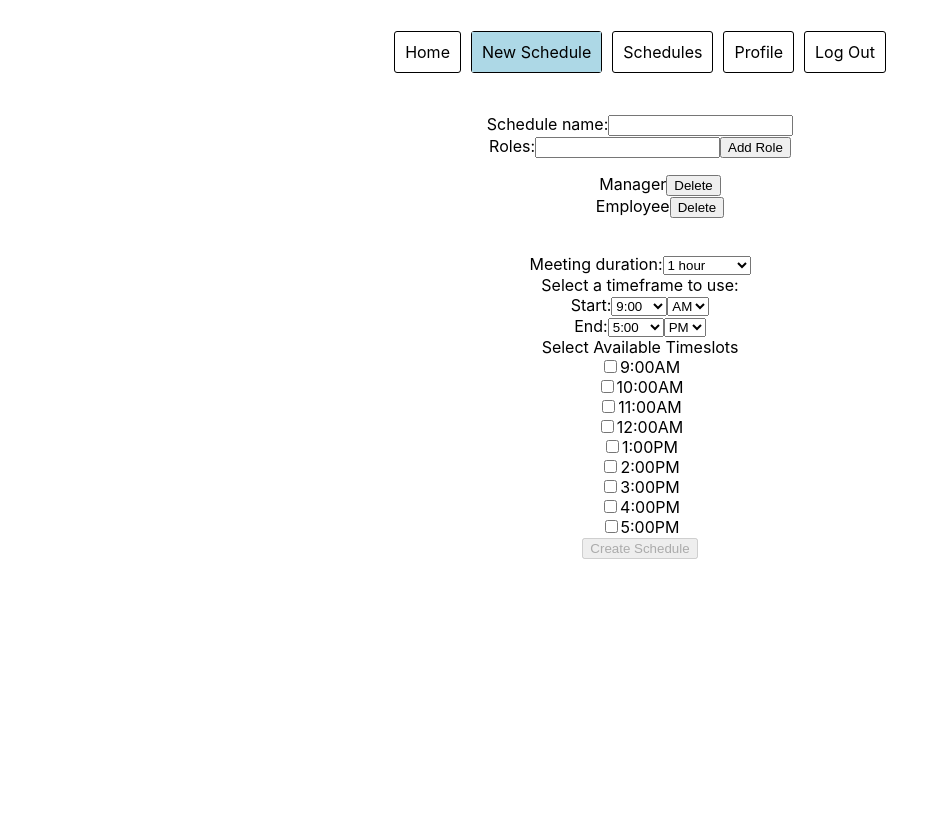
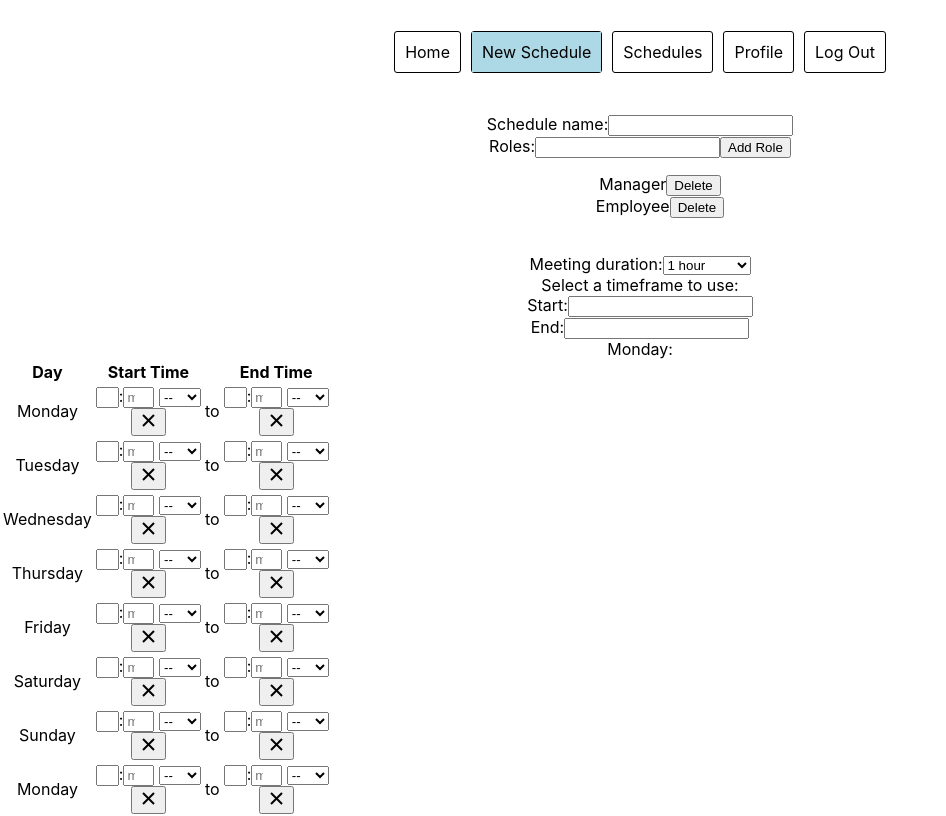
Before and after one commit to lguida/schedulease, a React (Create React App) app: page /dashboard/new-schedule in a window 1280 px wide. Shown: the top 816 px of the page, without its empty margins (0-946 px from the left). Built offline with nearby package versions, Linux system fonts and the light colour scheme.

Commit message:
About to mess with NewSched createTimeslots

```diff
--- a/package.json
+++ b/package.json
@@ -6,11 +6,17 @@
     "@testing-library/jest-dom": "^5.11.6",
     "@testing-library/react": "^11.2.1",
     "@testing-library/user-event": "^12.2.2",
+    "moment": "^2.29.1",
+    "moment-timezone": "^0.5.32",
     "prop-types": "^15.7.2",
     "react": "^17.0.1",
+    "react-datepicker": "^3.3.0",
+    "react-datetime": "^3.0.4",
     "react-dom": "^17.0.1",
+    "react-moment": "^1.0.0",
     "react-router-dom": "^5.2.0",
     "react-scripts": "4.0.0",
+    "react-time-picker": "^4.1.1",
     "web-vitals": "^0.2.4"
   },
   "scripts": {
--- a/src/App.js
+++ b/src/App.js
@@ -23,6 +23,8 @@ class App extends React.Component {
     schedules: store.schedules,
     users: store.users,
     availResponses: store.availResponses,
+    avail: store.avail,
+    people: store.people
   }
 
   addSchedule = schedule => {
@@ -31,9 +33,10 @@ class App extends React.Component {
     })
   }
 
-  addAvail = avail => {
+  addAvail = (person, avail) => {
     this.setState({
-      availResponses: [...this.state.availResponses, avail]
+      avail: [...this.state.avail, avail],
+      people: [...this.state.people, person],
     })
   }
 
@@ -42,6 +45,8 @@ class App extends React.Component {
       schedules: this.state.schedules,
       user: this.state.users,
       availResponses: this.state.availResponses,
+      avail: this.state.avail,
+      people: this.state.people,
       addSchedule: this.addSchedule,
       addAvail: this.addAvail,
     }
--- a/src/ScheduleaseContext.js
+++ b/src/ScheduleaseContext.js
@@ -4,6 +4,8 @@ const ScheduleaseContext = React.createContext({
     schedules: [],
     users: [],
     availResponses: [],
+    avail: [],
+    people: [],
     addSchedule: () => {},
     addAvail: () => {},
 })
--- a/src/components/AvailForm/AvailForm.js
+++ b/src/components/AvailForm/AvailForm.js
@@ -104,7 +104,19 @@ class AvailForm extends React.Component {
 
     handleSubmit = (e, callback, schedId) => {
         e.preventDefault()
-        const availResponsesToAdd = {
+        let availList = []
+        let i
+        for (i=0; i < this.state.timeslots.length; i++){
+            availList.push(
+            {
+                "role": this.state.role,
+                "timeslot": this.state.timeslots[i],
+                "scheduleId": schedId,
+                "personId": this.state.email,
+
+            })
+        }
+        const personToAdd = {
             "id": 6, //need to add id system
             "firstName": this.state.firstName.value,
             "lastName": this.state.lastName.value,
@@ -113,7 +125,7 @@ class AvailForm extends React.Component {
             "timeframes": this.state.timeslots,
             "scheduleId": schedId
         }
-        callback(availResponsesToAdd)
+        callback(personToAdd, availList)
         this.props.history.push(`/dashboard/responses/${schedId}`)
     }
 
--- a/src/components/CompleteSched/CompleteSched.js
+++ b/src/components/CompleteSched/CompleteSched.js
@@ -50,8 +50,21 @@ class CompleteSched extends React.Component {
         //const roles = schedule.roles
         let list = []
         let i, j, id = 0
-        for (i=0; i <responses.length; i++){
-            for (j=0; j <responses[i].timeslots.length; j++){
+        let tsList = []
+        for (i=0; i < schedule.timeslots.length; i++){
+            tsList.push({
+                "value": schedule.timeslots[i],
+                "responseIds": []
+            })
+        }
+        // for (i=0; i < schedule.timeslots.length; i++){
+        //     for (j=0; j <responses.length; j++){
+        //         if (responses[j])
+        //     }
+        // }
+
+        for (i=0; i < responses.length; i++){ //goes through responses
+            for (j=0; j <responses[i].timeslots.length; j++){ //goes through timeslots
                 list.push(
                     {
                         "id": id,
@@ -59,25 +72,20 @@ class CompleteSched extends React.Component {
                         "firstName": responses[i].firstName,
                         "lastName": responses[i].lastName,
                         "email": responses[i].email,
-                        "role": responses[i].role
+                        "role": responses[i].role,
+                        "show": true, //probably default this to false
                     }
                 )
+                if (responses[i].timeslots[j] === tsList[j].value){
+                    tsList[j].responseIds.push(responses[i].id)
+                }
+
                 id += 1
             }
         }
-        let byTimeslot = []
-        let timeslotTotals = []
-        let count =0
-        for (i = 0; i < schedule.timeslots.length; i++){
-            count = 0
-            for (j=0; j < list.length; i++){
-                if (list[j].timeslot = schedule.timeslots[i]){
-                    count += 1
-                }
-            }
-            timeslotTotals.push(count)
-        }
-        console.log(timeslotTotals)
+        console.log(tsList)
+
+
         list.sort((a, b) => {
             var nameA = a.timeslot.toUpperCase(); // ignore upper and lowercase
             var nameB = b.timeslot.toUpperCase(); // ignore upper and lowercase
@@ -108,7 +116,7 @@ class CompleteSched extends React.Component {
             roles: schedule.roles,
             roleNums: roleNums,
             roleDups: roleDups,
-            timeslots: schedule.timeslots
+            //timeslots: schedule.timeslots
         })
     }
 
--- a/src/components/NewSched/NewSched.js
+++ b/src/components/NewSched/NewSched.js
@@ -3,6 +3,9 @@ import ScheduleaseContext from '../../ScheduleaseContext'
 import './NewSched.css'
 import { withRouter } from 'react-router-dom'
 import PropTypes from 'prop-types'
+import DatePicker from "react-datepicker"
+import TimePicker from 'react-time-picker'
+import "react-datepicker/dist/react-datepicker.css"
 
 
 class NewSched extends React.Component {
@@ -89,6 +92,18 @@ class NewSched extends React.Component {
                 endTimeframe: { hour: this.state.endTimeframe.hour, ampm: value}
             })
         }
+    }
+
+    updateStartDatetime = (value) =>{
+        console.log(value)
+    }
+
+    updateEndDatetime = (value) =>{
+        console.log(value)
+    }
+
+    updateTimeRange = (value) =>{
+        console.log(value)
     }
 
     updateTimeslots = (e) => {
@@ -253,6 +268,8 @@ class NewSched extends React.Component {
 
     render(){
         const timeslotsHtml = this.createTimeslotsJSX()
+        const daysOfTheWeek = ["Monday", "Tuesday", "Wednesday", "Thursday", "Friday", "Saturday", "Sunday"]
+
         return(
             <div className='new-schedule'>
                 <form
@@ -295,6 +312,62 @@ class NewSched extends React.Component {
                     <label htmlFor="timeframe">Select a timeframe to use:</label>
                     <div name='timeframe'>
                         <label>Start:</label>
+                        <DatePicker onChange={this.updateStartDatetime}/>
+                        <br />
+                        <label>End:</label>
+                        <DatePicker onChange={this.updateEndDatetime}/>
+                        <br />
+
+                        <label>Monday:</label>
+                        <table>
+                            <thead>
+                                <tr>
+                                    <th>Day</th>
+                                    <th>Start Time</th>
+                                    <th></th>
+                                    <th>End Time</th>
+                                </tr>
+                            </thead>
+                            <tbody>
+                                {daysOfTheWeek.map(day =>
+                                <tr key={day}>
+                                    <td>{day}</td>
+                                    <td><TimePicker
+                                        disableClock={true}
+                                        format="hh:mm a"
+                                        onChange={this.updateTimeRange}
+                                        hourPlaceholder="hh"
+                                        minutePlaceholder="mm"/></td>
+                                    <td>to</td>
+                                    <td> <TimePicker
+                                        disableClock={true}
+                                        format="hh:mm a"
+                                        onChange={this.updateTimeRange}
+                                        hourPlaceholder="hh"
+                                        minutePlaceholder="mm"/></td>
+                                </tr>
+                                )}
+                                <tr>
+                                    <td>Monday</td>
+                                    <td><TimePicker
+                                        disableClock={true}
+                                        format="hh:mm a"
+                                        onChange={this.updateMon}
+                                        hourPlaceholder="hh"
+                                        minutePlaceholder="mm"/></td>
+                                    <td>to</td>
+                                    <td> <TimePicker
+                                        disableClock={true}
+                                        format="hh:mm a"
+                                        onChange={this.updateMon}
+                                        hourPlaceholder="hh"
+                                        minutePlaceholder="mm"/></td>
+                                </tr>
+                            </tbody>
+
+
+                        </table>
+
                         <select
                             defaultValue={9}
                             onChange={e => this.updateTimeframe("startNum", e.target.value)}>
--- a/src/components/Responses/Responses.js
+++ b/src/components/Responses/Responses.js
@@ -5,8 +5,9 @@ import ScheduleaseContext from '../../ScheduleaseContext'
 class Responses extends React.Component {
     static contextType = ScheduleaseContext
     render(){
-        const responses = this.context.availResponses.filter(resp =>
+        const availEntries = this.context.avail.filter(resp =>
             parseInt(resp.scheduleId) === parseInt(this.props.match.params.schedId))
+        //const responses
         return(
             <div className='responses'>
                 <table>
@@ -17,7 +18,16 @@ class Responses extends React.Component {
                             <th>Role</th>
                         </tr>
                     </thead>
-                    <tbody>
+
+                </table>
+            </div>
+        )
+    }
+}
+
+export default Responses
+
+/* <tbody>
                         {responses.map(resp =>
                         <tr key={resp.id}>
                             <td>{resp.firstName} {resp.lastName}</td>
@@ -25,11 +35,4 @@ class Responses extends React.Component {
                             <td>{resp.role}</td>
                         </tr>
                         )}
-                    </tbody>
-                </table>
-            </div>
-        )
-    }
-}
-
-export default Responses
+                    </tbody> */
--- a/src/store.js
+++ b/src/store.js
@@ -43,16 +43,28 @@ const store =  {
         }
 
     ],
-    "availResponses": [
+    "people":[
         {
-            "id": 1,
+            "email": "shomles@gmail.com",
             "firstName": "Sherlock",
             "lastName": "Holmes",
-            "email": "shomles@gmail.com",
+        }
+    ],
+    "avail": [
+        {
             "role": "Participant",
-            "timeslots": ["9:00AM", "10:00AM"],
-            "scheduleId": 1
+            "timeslot": "9:00AM",
+            "scheduleId": 1,
+            "personId": "shomles@gmail.com",
         },
+        {
+            "role": "Participant",
+            "timeslot": "10:00AM",
+            "scheduleId": 1,
+            "personId": "shomles@gmail.com",
+        }
+    ],
+    "availResponses": [
         {
             "id": 2,
             "firstName": "Mycroft",
```
Also changed, not shown: 1 other file (tests, documents, lock files or other folders).
